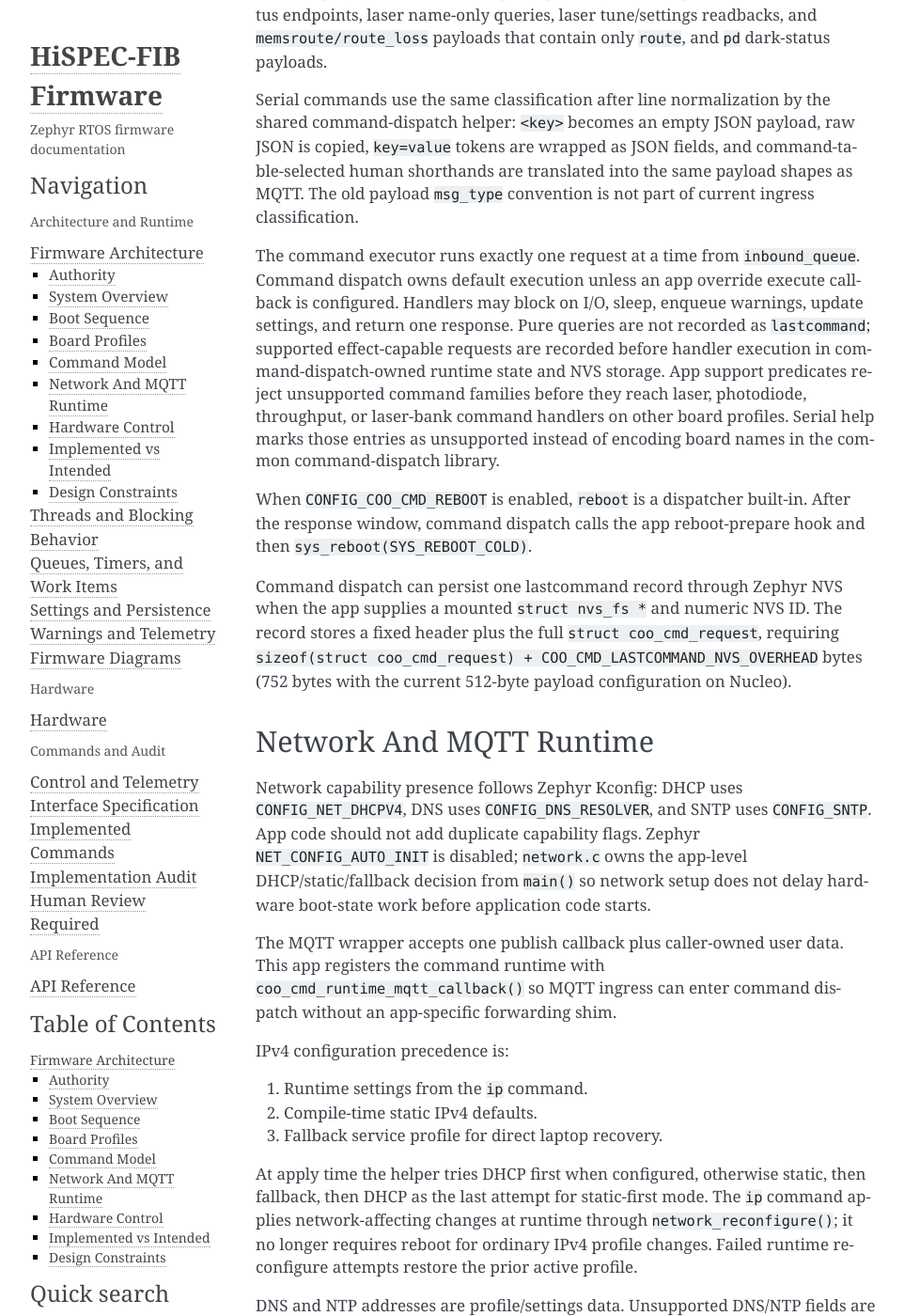
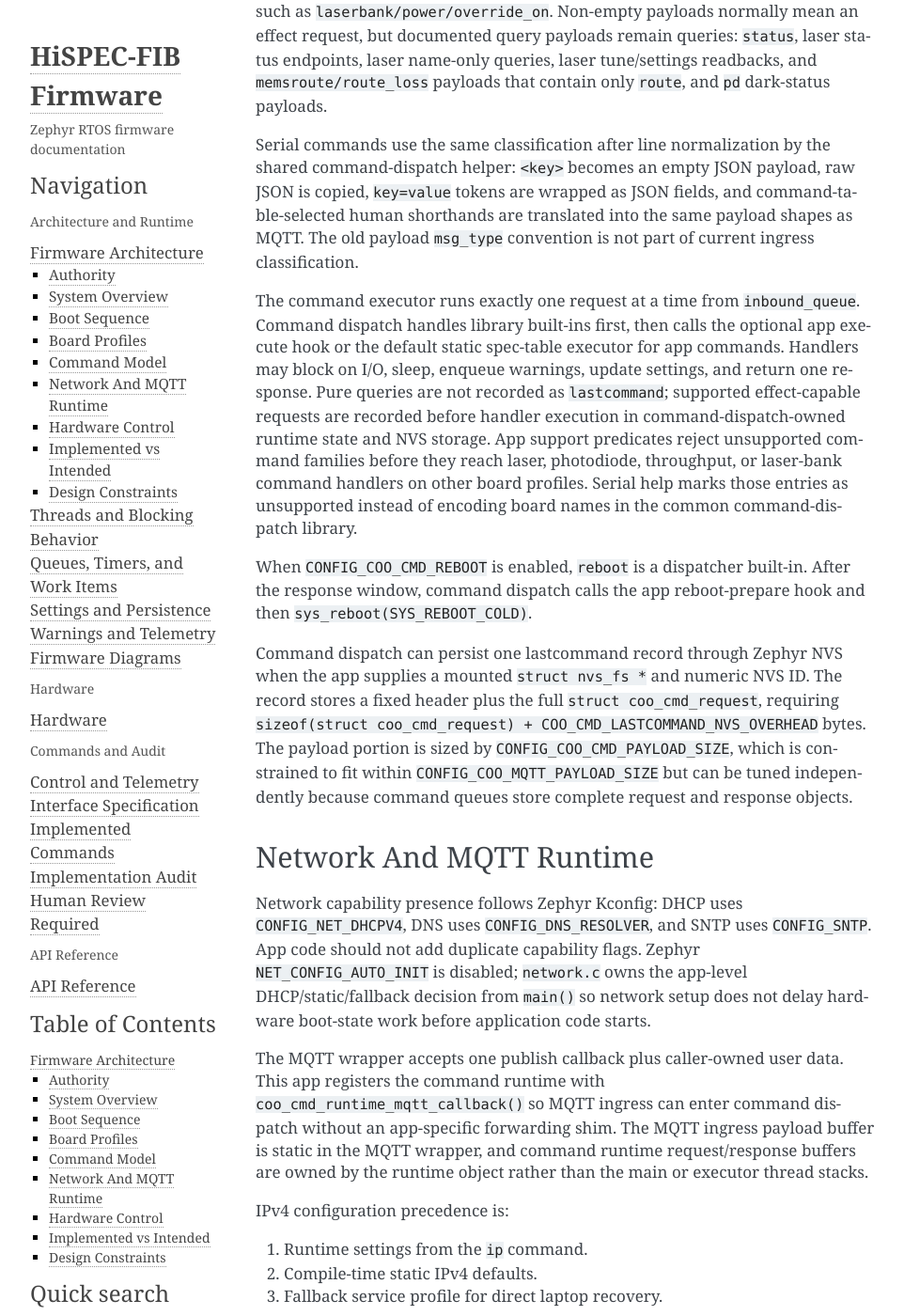
Before and after one commit to COO-Utilities/hispec-tib, a Sphinx documentation site: the page built from doc/architecture.md, in a window 1280 px wide and 1400 px high, scrolled down 3084 px. Shown: the whole window at 94% size, without its empty margins (148-1110 px from the left). Built offline with Sphinx 7.4.7, drawn with Linux system fonts in a browser that asks for light colours; some of the changed text lies outside the part shown.

Commit message:
Split command payload sizing from MQTT buffers

```diff
--- a/doc/architecture.md
+++ b/doc/architecture.md
@@ -56,7 +56,9 @@
   help/serialguard/reboot commands, static longest-prefix spec lookup, default
   request classification/execution, serial guard policy, persisted
   lastcommand, topic formatting, response metadata, warning JSON, serial
-  payload normalization, and serial response printing helpers.
+  payload normalization, and serial response printing helpers. Built-ins are
+  executor-owned so app execute hooks extend app commands without replacing
+  help, serialguard, or reboot behavior.
 - `json_utils.c`: constrained keyed JSON extraction and fixed-buffer append
   helpers used by command code.
 
@@ -130,11 +132,12 @@
 convention is not part of current ingress classification.
 
 The command executor runs exactly one request at a time from `inbound_queue`.
-Command dispatch owns default execution unless an app override execute callback
-is configured. Handlers may block on I/O, sleep, enqueue warnings, update
-settings, and return one response. Pure queries are not recorded as
-`lastcommand`; supported effect-capable requests are recorded before handler
-execution in command-dispatch-owned runtime state and NVS storage.
+Command dispatch handles library built-ins first, then calls the optional app
+execute hook or the default static spec-table executor for app commands.
+Handlers may block on I/O, sleep, enqueue warnings, update settings, and return
+one response. Pure queries are not recorded as `lastcommand`; supported
+effect-capable requests are recorded before handler execution in
+command-dispatch-owned runtime state and NVS storage.
 App support predicates reject unsupported command families before they reach
 laser, photodiode, throughput, or laser-bank command handlers on other board
 profiles. Serial help marks those entries as unsupported instead of encoding
@@ -147,8 +150,10 @@
 Command dispatch can persist one lastcommand record through Zephyr NVS when the
 app supplies a mounted `struct nvs_fs *` and numeric NVS ID. The record stores a
 fixed header plus the full `struct coo_cmd_request`, requiring
-`sizeof(struct coo_cmd_request) + COO_CMD_LASTCOMMAND_NVS_OVERHEAD` bytes
-(752 bytes with the current 512-byte payload configuration on Nucleo).
+`sizeof(struct coo_cmd_request) + COO_CMD_LASTCOMMAND_NVS_OVERHEAD` bytes. The
+payload portion is sized by `CONFIG_COO_CMD_PAYLOAD_SIZE`, which is constrained
+to fit within `CONFIG_COO_MQTT_PAYLOAD_SIZE` but can be tuned independently
+because command queues store complete request and response objects.
 
 ## Network And MQTT Runtime
 
@@ -162,6 +167,9 @@
 The MQTT wrapper accepts one publish callback plus caller-owned user data. This
 app registers the command runtime with `coo_cmd_runtime_mqtt_callback()` so MQTT
 ingress can enter command dispatch without an app-specific forwarding shim.
+The MQTT ingress payload buffer is static in the MQTT wrapper, and command
+runtime request/response buffers are owned by the runtime object rather than the
+main or executor thread stacks.
 
 IPv4 configuration precedence is:
 
@@ -200,7 +208,9 @@
 thread.
 Photodiode sampling does not publish directly. Throughput monitoring owns
 photodiode stream publication through `outbound_queue`. Warning publication is
-non-blocking and best-effort.
+non-blocking and best-effort. Runtime warnings use one shared scratch response;
+if that buffer or the outbound queue is busy, the warning is logged locally and
+dropped rather than blocking a timing-sensitive caller.
 
 Maiman register calls are blocking Modbus RTU transactions. Laser-bank power
 commands can sleep while waiting for the Maiman modules to boot or for a
```
Also changed, not shown: 4 other files.
